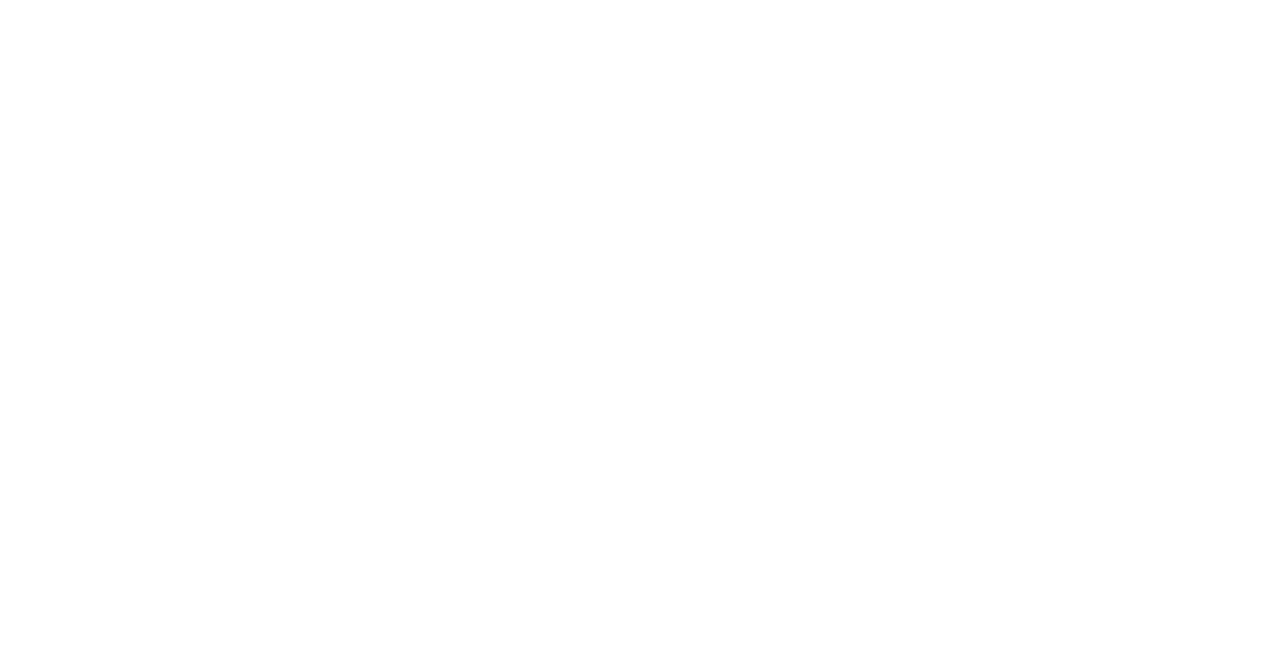
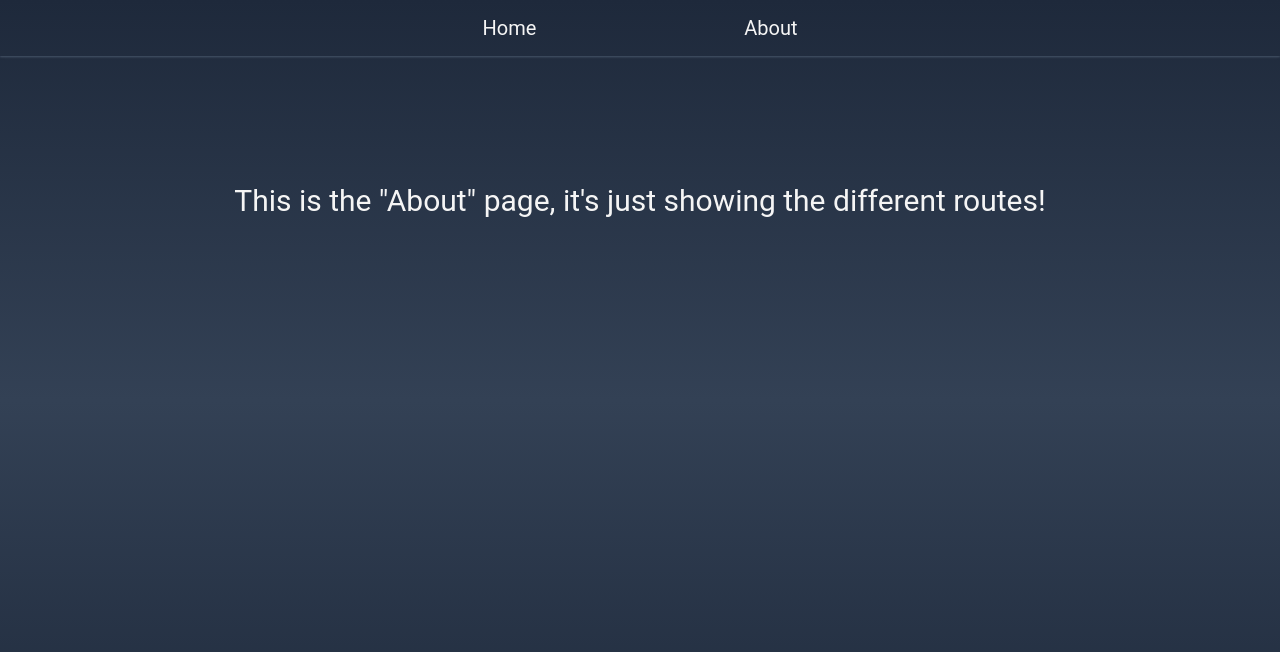
Before and after one commit to jackmoorman/react-app-template, a React app: page /about in a window 1280 px wide. Before the commit this address had no page. Shown: the top 652 px of the page. Built offline with nearby package versions, Linux system fonts and the light colour scheme.

Commit message:
Added about page

```diff
--- a/src/App.tsx
+++ b/src/App.tsx
@@ -1,6 +1,7 @@
 import React from 'react';
 import { Route, Routes } from 'react-router-dom';
 import Home from './pages/Home';
+import About from './pages/About';
 
 type Props = {};
 
@@ -8,7 +9,7 @@
   return (
     <Routes>
       <Route path="/" element={<Home />} />
-      <Route path="/" element={<Home />} />
+      <Route path="/about" element={<About />} />
     </Routes>
   );
 }
--- a/src/index.css
+++ b/src/index.css
@@ -1,6 +1,8 @@
 @tailwind base;
 @tailwind components;
 @tailwind utilities;
+
+@import url('https://fonts.googleapis.com/css2?family=Roboto:wght@100;300;400;500;700&display=swap');
 
 *,
 *::before,
@@ -10,4 +12,5 @@
 
 body {
   color: whitesmoke;
+  font-family: 'Roboto', sans-serif;
 }
--- a/src/pages/About.tsx
+++ b/src/pages/About.tsx
@@ -1,11 +1,15 @@
 import React from 'react';
+import Header from '../components/Header';
 
 type Props = {};
 
 export default function About({}: Props) {
   return (
-    <>
-      <main></main>
-    </>
+    <main className="min-h-screen w-full bg-gradient-to-b from-slate-800 via-slate-700 to-slate-800 flex flex-col items-center">
+      <Header />
+      <h1 className=" mt-32 text-3xl animate-bounce">
+        This is the "About" page, it's just showing the different routes!
+      </h1>
+    </main>
   );
 }
```
